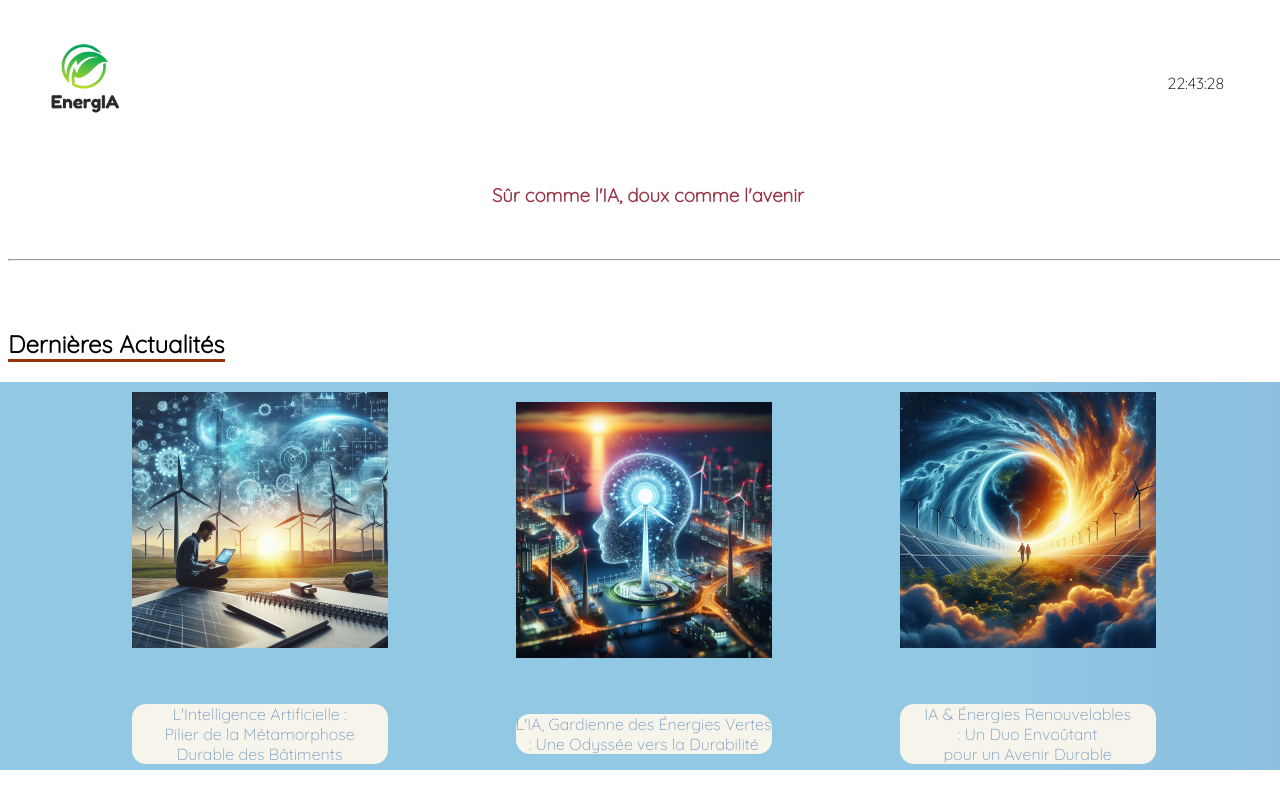
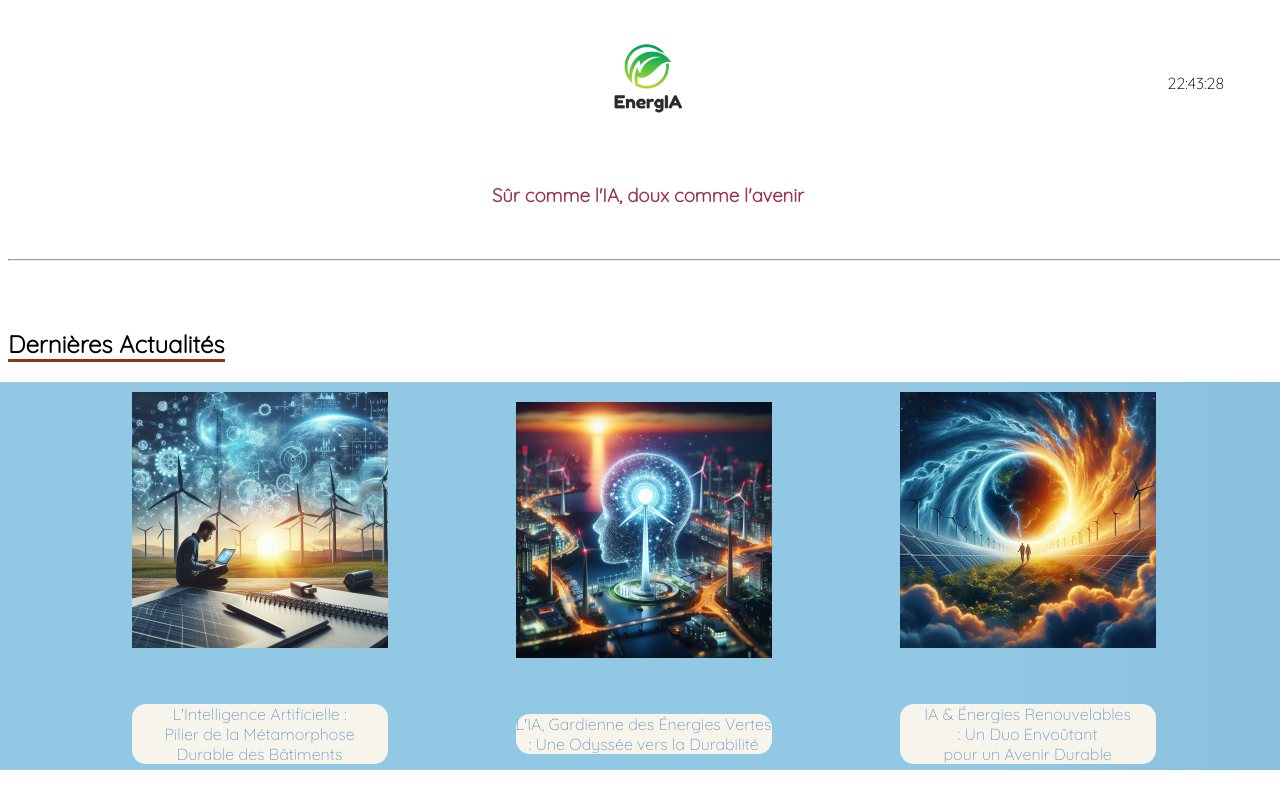
Before and after one commit to raresElu12/energIA, a plain HTML site: page ia.html in a window 1280 px wide. Shown: the top 800 px of the page. Drawn offline with Linux system fonts and the light colour scheme; no server answers.

Commit message:
Update styleia.css

```diff
--- a/styleia.css
+++ b/styleia.css
@@ -11,7 +11,7 @@ h1 img{
     width:12vw;
     height:auto;
 }
-h1+h2{
+h1,h1+h2{
     text-align:center;
     color:#993548;
 }
```
